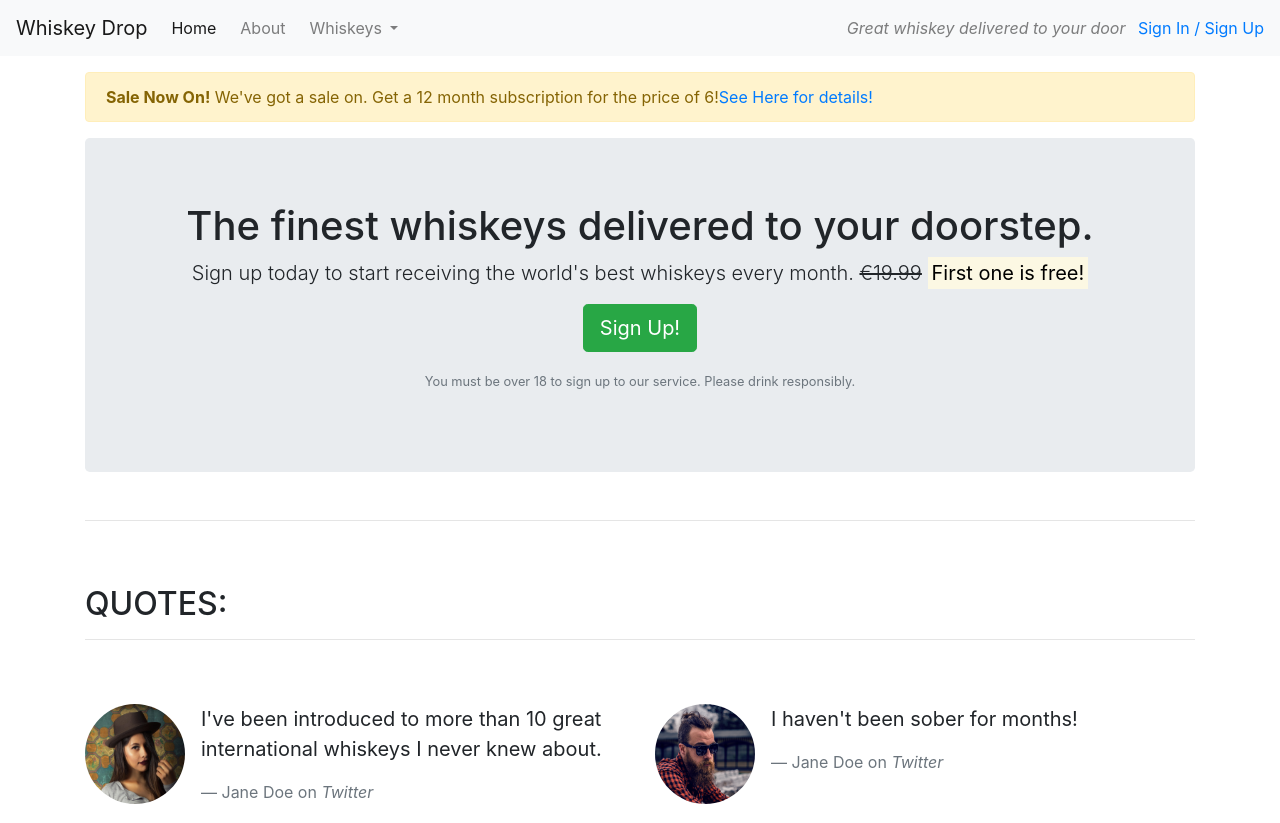
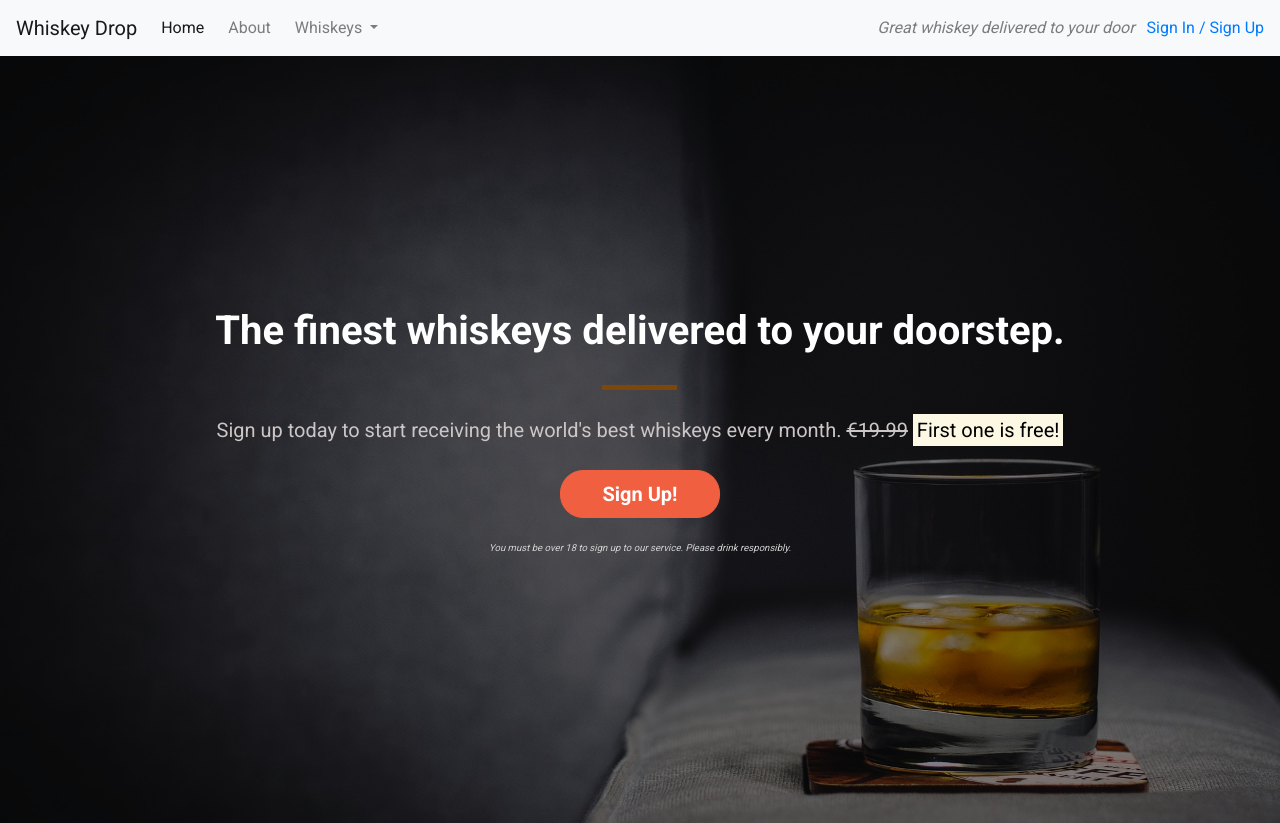
Before and after one commit to ExcellentWish/bootstrap_Ci_learning, a plain HTML site: page index.html in a window 1280 px wide. Shown: the top 823 px of the page. Drawn offline with nearby package versions, Linux system fonts and the light colour scheme.

Commit message:
C.I Updating our callout

```diff
--- /dev/null
+++ b/assets/css/style.css
@@ -0,0 +1,97 @@
+body{
+    font-family: 'Roboto', sans-serif;
+    overflow-x: hidden;
+}
+
+.alert-container{}
+
+.callout-container{
+    height: 100vh;
+
+    background: url("../images/whiskey-background.jpg") no-repeat bottom right fixed;
+
+    -webkit-background-size: cover;
+    -moz-background-size: cover;
+    -o-background-size: cover;
+    background-size: cover;
+
+    display: flex;
+    align-items: center;
+    justify-content: center;
+
+    position: relative;
+
+}
+.opaque--overlay{
+    position: absolute;
+    top: 0;
+    left: 0;
+    height: 100%;
+    width: 100%;
+    background-color: rgba(0,0,0,0.5);
+}
+
+.quotes-container{}
+
+.feature-container{}
+
+.monthly-container{}
+/*block divider*/
+.block-divider{
+    width: 75px;
+    height: 5px;
+    border: 0;
+
+}
+
+.block-divider--orange{
+    background-color: #7c4709;
+}
+.block-divider--short{
+    width: 35px;
+}
+
+/*jumbotron*/
+
+.jumbotron{
+    background-color: transparent;
+}
+.jumbotron-header{
+    color: white;
+    font-weight: bold;
+    margin-bottom: 30px;
+}
+.jumbotron .lead{
+    margin: 25px 0;
+    color: #cdc6c6
+}
+
+.jumbotron small{
+    font-size: 60%;
+    font-style: italic;
+    color: lightgray;
+}
+
+/*button*/
+
+
+.btn--cta{
+    font-weight: bold;
+    border-radius: 23px;
+    width: 160px;
+}
+
+.btn--red{
+    color: white;
+    background-color: #f05f40;
+    border-color: #f05f40;
+}
+
+.btn--red:hover,
+.btn--red:active,
+.btn--red:focus,
+.btn--red:active:focus {
+    background-color: #df4929;
+    border-color: #df4929;
+    color: white;
+}
--- a/index.html
+++ b/index.html
@@ -6,6 +6,10 @@
     <meta name="viewport" content="width=device-width, initial-scale=1.0">
     <title>Whiskey Drop | Taste a new whiskey every month</title>
     <link rel="stylesheet" href="https://maxcdn.bootstrapcdn.com/bootstrap/4.1.3/css/bootstrap.min.css">
+    <link rel="stylesheet" href="assets/css/style.css" type="text/css">
+    <link rel="preconnect" href="https://fonts.googleapis.com">
+    <link rel="preconnect" href="https://fonts.gstatic.com" crossorigin>
+    <link href="https://fonts.googleapis.com/css2?family=Roboto:wght@400;700&display=swap" rel="stylesheet">
     <script src="https://kit.fontawesome.com/0f96215e04.js" crossorigin="anonymous"></script>
 </head>
 
@@ -45,33 +49,41 @@
         </div>
         <!--</div>-->
     </nav>
-    <article class="container mt-3">
+    <article>
+        <!--<div class="container alert-container">
             <div class="row d-none d-sm-block">
                 <div class="col-12">
                     <div class="alert alert-warning">
-                    <strong>Sale Now On!</strong> We've got a sale on. Get a 12 month subscription for the price of 6!<a
-                        href="">See Here for details!</a>
+                        <strong>Sale Now On!</strong> We've got a sale on. Get a 12 month subscription for the price of
+                        6!<a href="">See Here for details!</a>
                     </div>
                 </div>
             </div>
+        </div>-->
         <!-- Callout -->
+        <div class="container-fluid callout-container">
+            <div class="opaque--overlay">&NonBreakingSpace;</div>
             <div class="row">
                 <div class="col-12">
                     <section class="callout jumbotron text-center">
-                    <h1>The finest whiskeys delivered to your doorstep.</h1>
+                        <h1 class="jumbotron-header">The finest whiskeys delivered to your doorstep.</h1>
+                        <hr class="block-divider block-divider--orange">
                         <p class="lead">Sign up today to start receiving the world's best whiskeys every month.
                             <s class="d-none d-sm-inline">€19.99</s>
                             <span class="d-inline d-sm-none"><br></span>
-                        <strong><mark>First one is free!</mark></strong></p>
-                    <p><button class="btn btn-lg btn-success" data-toggle="modal" data-target="#signUpModal">Sign Up!</button></p>
+                            <strong><mark>First one is free!</mark></strong>
+                        </p>
+                        <p><button class="btn btn-lg btn-success btn--cta btn--red" data-toggle="modal" data-target="#signUpModal">Sign
+                                Up!</button></p>
                         <p class="text-muted"><small>You must be over 18 to sign up to our service. Please drink
                                 responsibly.</small></p>
                     </section>
                 </div>
             </div>
             <!-- /.callout -->
-        <hr>
+        </div>
         <!-- Quotes -->
+        <div class="container quotes-container">
             <section class="quotes">
                 <div class="row">
                     <div class="col-12 my-5">
@@ -83,12 +95,13 @@
                     <div class="col-12 col-md-6">
                         <div class="media">
                             <div class="d-none d-sm-block">
-                            <img src="assets/images/girl-image.png" alt="picture of girl" class="rounded-circle mr-3"
-                                height="100" width="100">
+                                <img src="assets/images/girl-image.png" alt="picture of girl"
+                                    class="rounded-circle mr-3" height="100" width="100">
                             </div>
                             <div class="media-body">
                                 <blockquote class="blockquote">
-                                <p>I've been introduced to more than 10 great international whiskeys I never knew about.
+                                    <p>I've been introduced to more than 10 great international whiskeys I never knew
+                                        about.
                                     </p>
                                     <footer class="blockquote-footer">Jane Doe on <cite title="Twitter">Twitter</cite>
                                     </footer>
@@ -113,9 +126,11 @@
                     </div>
                 </div>
             </section>
+        </div>
         <!-- /.quotes -->
         <hr>
         <!-- Features -->
+        <div class="features-containe">
             <section class="features">
                 <div class="row">
                     <div class="col-12 my-5">
@@ -128,8 +143,10 @@
                         <div class="feature">
                             <h3><i class="fa-solid fa-gift d-none d-sm-inline"></i> Feature 1<span
                                     class="badge badge-success">NEW!</span></h3>
-                        <p>Lorem ipsum dolor sit amet, consectetur adipiscing elit, sed do eiusmod tempor incididunt ut
-                            labore et dolore magna aliqua. Ut enim ad minim veniam, quis nostrud exercitation ullamco
+                            <p>Lorem ipsum dolor sit amet, consectetur adipiscing elit, sed do eiusmod tempor incididunt
+                                ut
+                                labore et dolore magna aliqua. Ut enim ad minim veniam, quis nostrud exercitation
+                                ullamco
                                 laboris nisi ut aliquip ex ea commodo consequat.</p>
                             <p><a class="btn btn-sm btn-light" href="">Read More</a></p>
                         </div>
@@ -137,8 +154,10 @@
                     <div class="col-12 col-md-6 col-lg-4">
                         <div class="feature">
                             <h3><i class="fa-solid fa-credit-card d-none d-sm-inline"></i> Feature 2</h3>
-                        <p>Lorem ipsum dolor sit amet, consectetur adipiscing elit, sed do eiusmod tempor incididunt ut
-                            labore et dolore magna aliqua. Ut enim ad minim veniam, quis nostrud exercitation ullamco
+                            <p>Lorem ipsum dolor sit amet, consectetur adipiscing elit, sed do eiusmod tempor incididunt
+                                ut
+                                labore et dolore magna aliqua. Ut enim ad minim veniam, quis nostrud exercitation
+                                ullamco
                                 laboris nisi ut aliquip ex ea commodo consequat.</p>
                             <p><a class="btn btn-sm btn-light" href="">Read More</a></p>
                         </div>
@@ -146,8 +165,10 @@
                     <div class="col-12 d-md-none d-lg-block col-lg-4">
                         <div class="feature">
                             <h3><i class="fa-solid fa-circle-xmark d-none d-sm-inline"></i> Feature 3</h3>
-                        <p>Lorem ipsum dolor sit amet, consectetur adipiscing elit, sed do eiusmod tempor incididunt ut
-                            labore et dolore magna aliqua. Ut enim ad minim veniam, quis nostrud exercitation ullamco
+                            <p>Lorem ipsum dolor sit amet, consectetur adipiscing elit, sed do eiusmod tempor incididunt
+                                ut
+                                labore et dolore magna aliqua. Ut enim ad minim veniam, quis nostrud exercitation
+                                ullamco
                                 laboris nisi ut aliquip ex ea commodo consequat.</p>
                             <p><a class="btn btn-sm btn-light" href="">Read More</a></p>
                         </div>
@@ -155,8 +176,9 @@
                 </div>
             </section>
             <!-- /.features -->
-
+        </div>
         <!-- Monthly favs-->
+        <div class="monthly-container">
             <section class="Monthly-favorites">
                 <h3>Monthly Favorites</h3>
                 <table class="table">
@@ -181,6 +203,7 @@
                     </tbody>
                 </table>
             </section>
+        </div>
     </article>
     <div class="modal" tabindex="-1" role="dialog" id="signUpModal">
         <div class="modal-dialog" role="document">
```
Also changed, not shown: assets/images/whiskey-background.jpg (added). Lines whose indentation alone changed are shown as unchanged.
